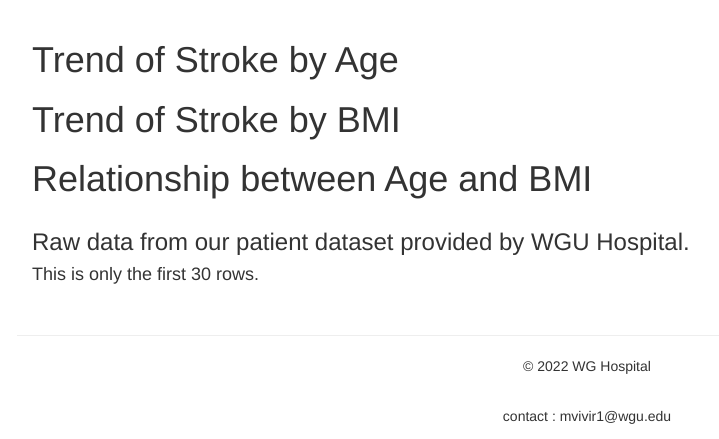
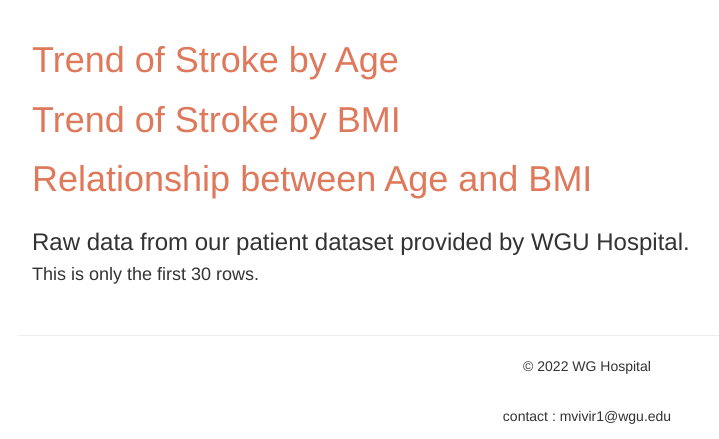
Before and after one commit to mvivirito/stroke_prediction, a Flask app: template app/templates/visual.html in a window 1280 px wide. Shown: the part 74-513 px from the top of the page, without its empty margins (53-772 px from the left). Run offline with Flask 2, Linux system fonts and the light colour scheme; the template is opened without the code that fills it, so the values that code supplies are empty; some libraries are stand-ins or nearby versions.

Commit message:
edited color of headings

```diff
--- a/app/templates/visual.html
+++ b/app/templates/visual.html
@@ -59,13 +59,13 @@
 <!-- Main jumbotron for a primary marketing message or call to action -->
 
 <div class="container">
-    <h1>Trend of Stroke by Age</h1>
+    <h1  style="color: #de795b">Trend of Stroke by Age</h1>
     <div id='chart1' class='chart'”></div>
 
-    <h1>Trend of Stroke by BMI</h1>
+    <h1 style="color: #de795b">Trend of Stroke by BMI</h1>
     <div id='chart2' class='chart'”></div>
 
-    <h1>Relationship between Age and BMI</h1>
+    <h1 style="color: #de795b">Relationship between Age and BMI</h1>
     <div id='chart3' class='chart'”></div>
 
 </div>
```
